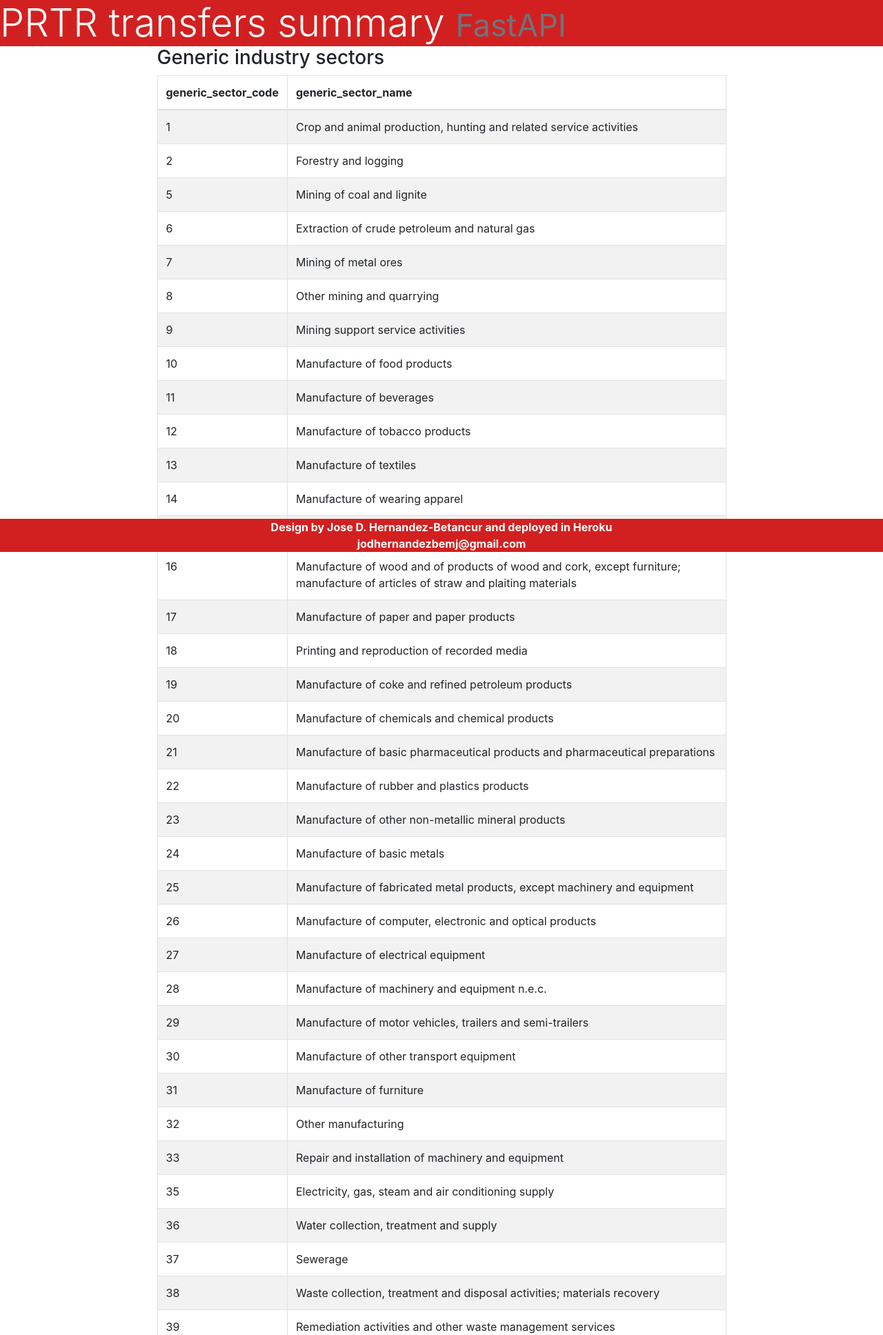
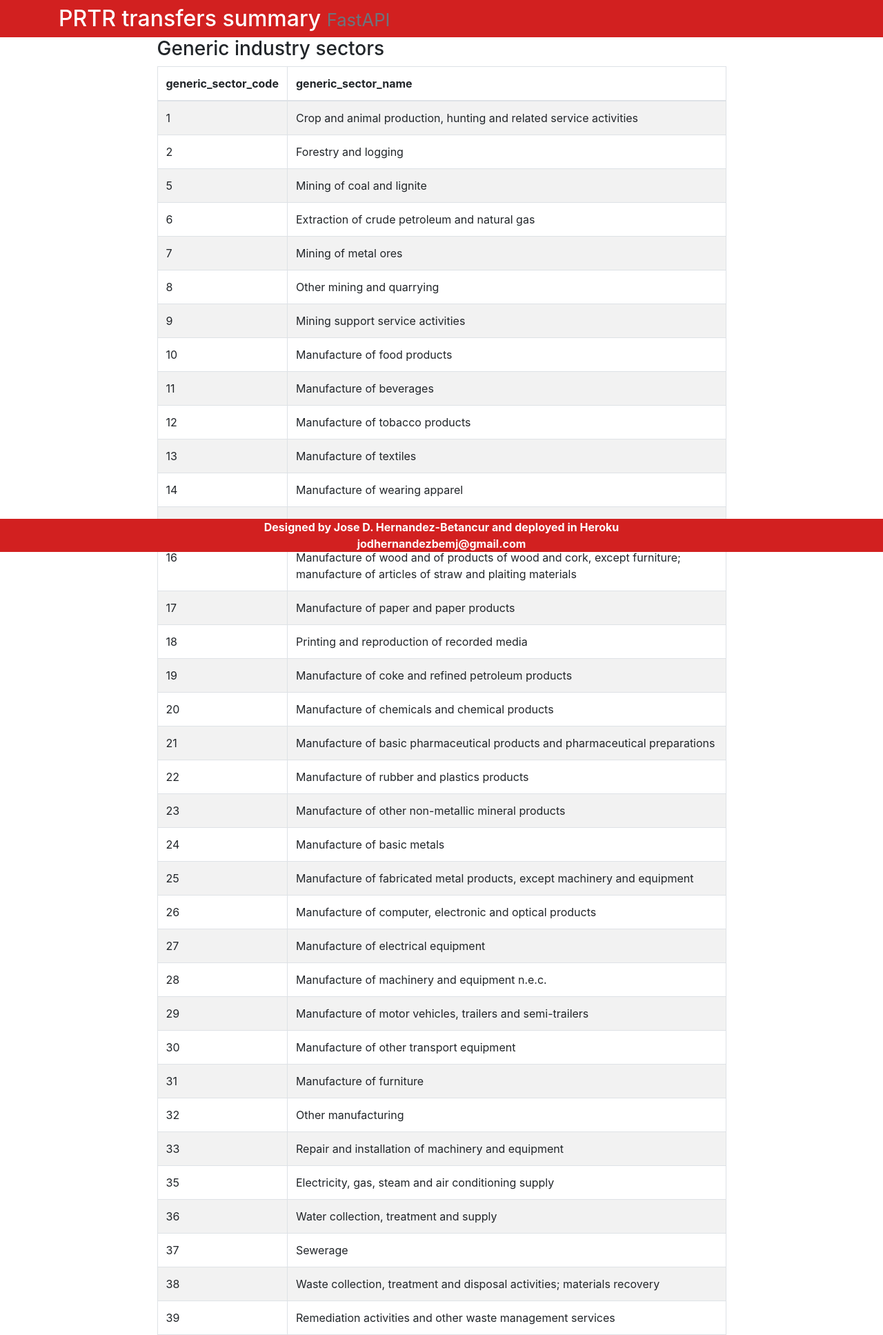
Before and after one commit to jodhernandezbe/PRTR_transfers_FastAPI, a FastAPI app: page /sectors/ in a window 1280 px wide. Shown: the top 1935 px of the page at 69% size. Run offline with FastAPI, Linux system fonts and the light colour scheme; some libraries are stand-ins or nearby versions.

Commit message:
Version July 12, 2021

```diff
--- a/static/css/base.css
+++ b/static/css/base.css
@@ -19,7 +19,7 @@ h2 {
 }
 
 .carousel-inner img {
-    max-height: 100vh;
+    height: 100vh;
     object-fit: cover;
     filter: grayscale(70%);
 }
--- a/templates/base.html
+++ b/templates/base.html
@@ -14,9 +14,18 @@
     <body>
 
         <header class="sticky-top" id="header">
-            <h2 class="display-4">
-                PRTR transfers summary <small class="text-muted">FastAPI</small>
-            </h2>
+
+            <nav class="navbar navbar-expand-lg navbar-dark">
+                <div class="container">
+                    <h2 class="display-5">
+                        PRTR transfers summary <small class="text-muted">FastAPI</small>
+                    </h2>
+
+                    {% block header %}
+                    {% endblock %}
+
+                </div>
+            </nav>
         </header>
 
         <main>
@@ -27,7 +36,7 @@
         <footer id='footer'>
             <div class="container">
                 <div class="row justify-content-center">
-                    Design by Jose D. Hernandez-Betancur and deployed in Heroku
+                    Designed by Jose D. Hernandez-Betancur and deployed in Heroku
                 </div>
                 <div class="row justify-content-center">
                     jodhernandezbemj@gmail.com
```
Also changed, not shown: templates/home.html (+22 -0 lines).
